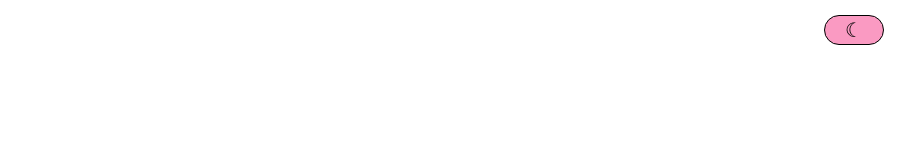
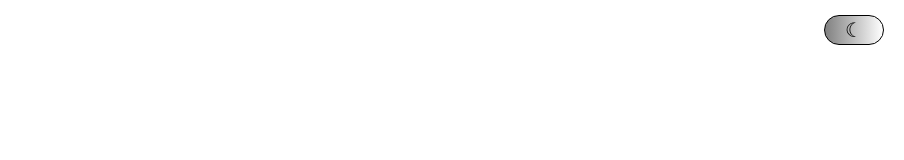
Before and after one commit to jerlynmae/FINALPROJECT_WEBPROG, a plain HTML site: page index.html in a window 1280 px wide. Shown: the top 160 px of the page, without its empty margins (376-1280 px from the left). Drawn offline with nearby package versions, Linux system fonts and the light colour scheme.

Commit message:
styles.css

```diff
--- a/styles.css
+++ b/styles.css
@@ -35,7 +35,7 @@
 }
 
 .theme-toggle button {
-  background: linear-gradient(to right, #808080, #ffffff);background: #fa9ac2;
+  background: linear-gradient(to right, #808080, #ffffff);
   border: 1px solid black;
   border-radius: 20px;
   width: 60px;
```
